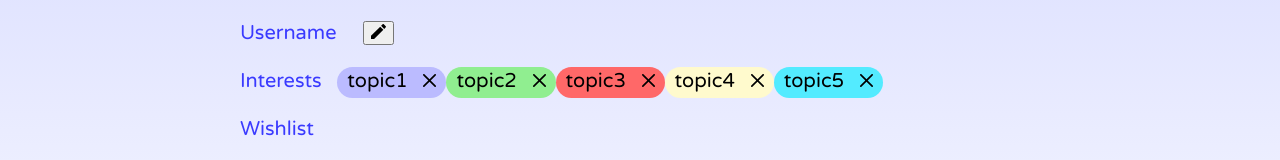
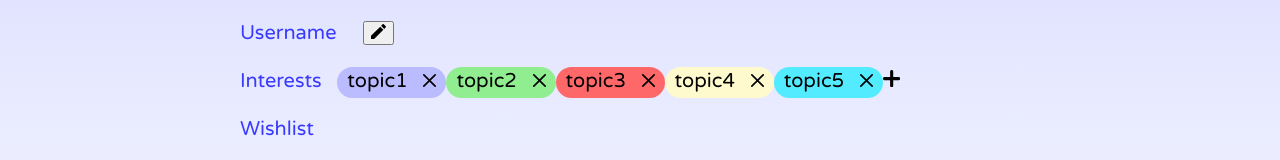
Before and after one commit to venuswku/perfect-gift, a React (Create React App) app: page /profile in a window 1280 px wide. Shown: the part 346-506 px from the top of the page. Built offline with nearby package versions, Linux system fonts and the light colour scheme; no server answers.

Commit message:
add button for adding interest

```diff
--- a/src/pages/Profile/Profile.js
+++ b/src/pages/Profile/Profile.js
@@ -128,7 +128,7 @@ class Profile extends Component {
 
                         </div>
                         <br></br>
-                        {/* interests */}
+                        {/* interests/questionnaire responses */}
                         <div>
                             <span className='topicFont'>Interests &nbsp; </span>
                             <span className='textBubble purple'>topic1 &nbsp; <DeleteButton /></span>
@@ -136,6 +136,7 @@ class Profile extends Component {
                             <span className='textBubble red'>topic3 &nbsp; <DeleteButton /></span>
                             <span className='textBubble yellow'>topic4 &nbsp; <DeleteButton /></span>
                             <span className='textBubble teal'>topic5 &nbsp; <DeleteButton /></span>
+                            <AddButton />
                         </div>
                         <br></br>
                         {/* wishlist */}
```
